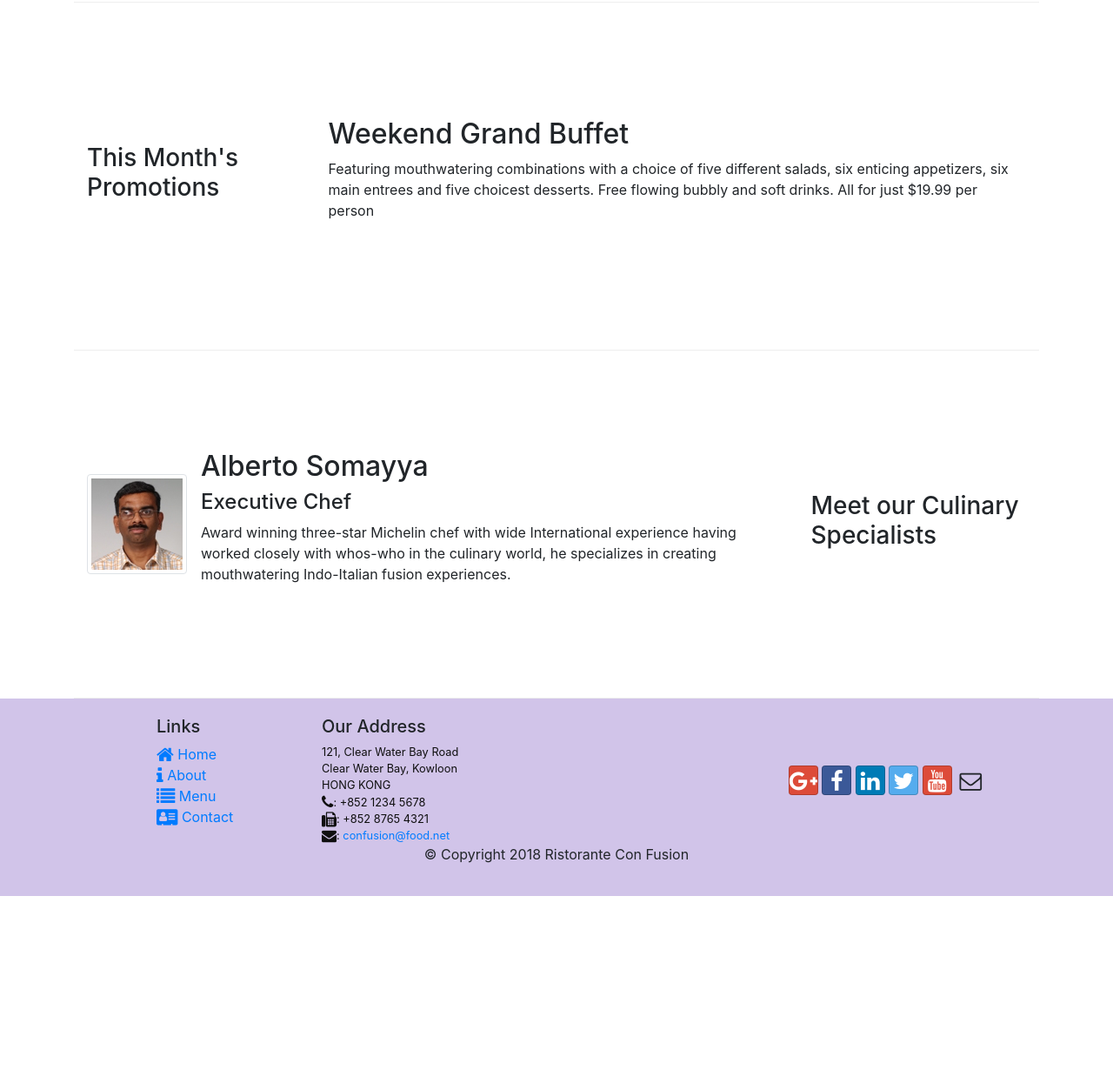
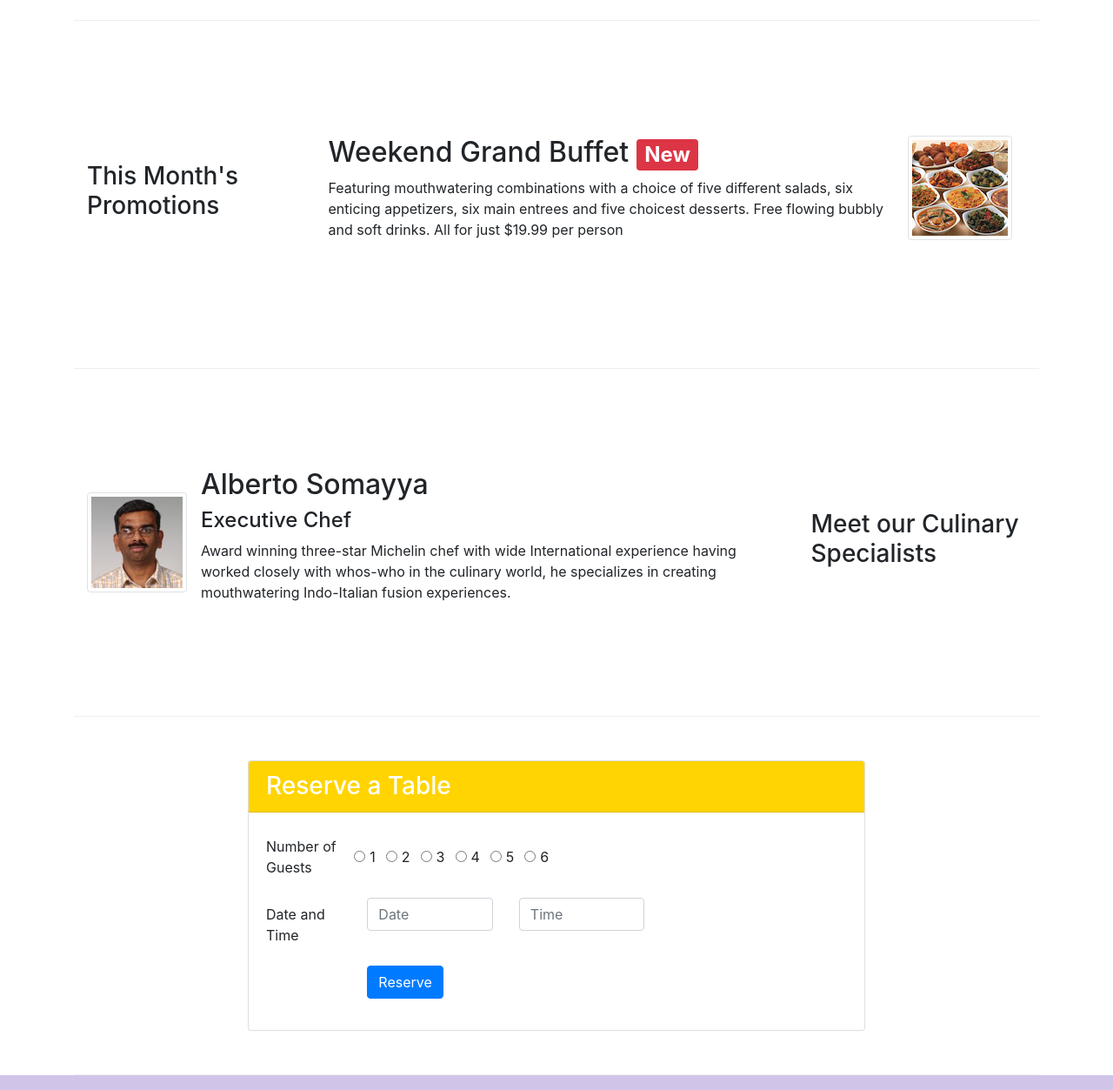
Before and after one commit to Rahulj06/Bootstrap, a website: page index.html in a window 1280 px wide. Shown: the part 660-1913 px from the top of the page at 87% size. Before the commit the page ends 1690 px from the top, so only its background shows below. Drawn offline with nearby package versions, Linux system fonts and the light colour scheme.

Commit message:
Assignment2_Reserve Table

```diff
--- a/index.html
+++ b/index.html
@@ -36,12 +36,17 @@
     <header class="jumbotron">
         <div class="container">
             <div class="row row-header">
-                <div class="col-12 col-sm-7">
+                <div class="col-12 col-sm-6">
                     <h1>Ristorante con Fusion</h1>
                     <p>We take inspiration from the World's best cuisines, and create a unique fusion experience. Our lipsmacking creations will tickle your culinary senses!</p>
                 </div>
-                <div class="col-12 col-sm align-self-center">
+                <div class="offset-3 col-6 col-sm-3 offset-sm-0 align-self-center">
                     <img src="img/logo.png" class="img-fluid">
+                </div>
+                <div class="col-12 col-sm-3 align-self-center">
+                    <button type="submit" class="btn btn-block btn-primary" onclick="window.location.href='#reserveTable'" style="background-color: #f5bd1f;">
+                        Reserve Table
+                    </button>
                 </div>
             </div>
         </div>
@@ -58,7 +63,9 @@
                         src="img/uthappizza.png" alt="uthappizza">
                         <div class="media-body">
                             <h2 class="mt-0">Uthappizza <span class="badge badge-danger">HOT</span> <span class="badge badge-pill badge-secondary">$4.99</span></h2>
+                            <div class="d-none d-sm-block">
                             <p>A unique combination of Indian Uthappam (pancake) and Italian pizza, topped with Cerignola olives, ripe vine cherry tomatoes, Vidalia onion, Guntur chillies and Buffalo Paneer.</p>
+                            </div>
                         </div>
                 </div>
             </div>
@@ -70,8 +77,16 @@
                 <h3>This Month's Promotions</h3>
             </div>
             <div class="col col-sm col-md">
-                <h2>Weekend Grand Buffet</h2>
-                <p>Featuring mouthwatering combinations with a choice of five different salads, six enticing appetizers, six main entrees and five choicest desserts. Free flowing bubbly and soft drinks. All for just $19.99 per person </p>
+                <div class="media">
+                        <div class="media-body">
+                            <h2 class="mt-0">Weekend Grand Buffet <span class="badge badge-danger">New</span></h2>
+                            <div class="d-none d-sm-block">
+                            <p>Featuring mouthwatering combinations with a choice of five different salads, six enticing appetizers, six main entrees and five choicest desserts. Free flowing bubbly and soft drinks. All for just $19.99 per person </p>
+                            </div>
+                        </div>
+                        <img class="d-flex mr-3 img-thumbnail align-items-center"
+                        src="img/buffet.png" alt="buffet">
+                </div>
             </div>
         </div>
 
@@ -86,10 +101,71 @@
                 <div class="media-body">
                     <h2>Alberto Somayya</h2>
                     <h4>Executive Chef</h4>
+                    <div class="d-none d-sm-block">
                     <p>Award winning three-star Michelin chef with wide International experience having worked closely with whos-who in the culinary world, he specializes in creating mouthwatering Indo-Italian fusion experiences. </p>
+                    </div>
                 </div>
                 </div>
             </div>
+        </div>
+
+        <div class="row row-content align-items-center">
+            <div class="col-sm-8 offset-sm-2">
+                <form id="reserveTable">
+                <div class="card">
+                    <h3 class="card-header text-white" style="background-color: #FFD400;">Reserve a Table</h3>
+                    <div class="card-body">
+
+                        <div class="form-group row">
+                            <label for="guests" class="col-12 col-md-2 col-form-label">Number of Guests</label>
+                                <div class="form-check offset-1 offset-sm-0 form-check-inline">
+                                    <input class="form-check-input" type="radio" name="inlineRadioOptions" id="inlineRadio1" value="option1">
+                                    <label class="form-check-label" for="inlineRadio1">1</label>
+                                </div>
+                                <div class="form-check form-check-inline">
+                                    <input class="form-check-input" type="radio" name="inlineRadioOptions" id="inlineRadio2" value="option2">
+                                    <label class="form-check-label" for="inlineRadio2">2</label>
+                                </div>
+                                <div class="form-check form-check-inline">
+                                    <input class="form-check-input" type="radio" name="inlineRadioOptions" id="inlineRadio3" value="option3">
+                                    <label class="form-check-label" for="inlineRadio3">3</label>
+                                </div>
+                                <div class="form-check form-check-inline">
+                                    <input class="form-check-input" type="radio" name="inlineRadioOptions" id="inlineRadio1" value="option1">
+                                    <label class="form-check-label" for="inlineRadio1">4</label>
+                                </div>
+                                <div class="form-check form-check-inline">
+                                    <input class="form-check-input" type="radio" name="inlineRadioOptions" id="inlineRadio2" value="option2">
+                                    <label class="form-check-label" for="inlineRadio2">5</label>
+                                </div>
+                                <div class="form-check form-check-inline">
+                                    <input class="form-check-input" type="radio" name="inlineRadioOptions" id="inlineRadio3" value="option3">
+                                    <label class="form-check-label" for="inlineRadio3">6</label>
+                                </div>
+                        </div>
+
+                        <div class="form-group row">
+                            <label for="date" class="col-12 col-md-2 col-form-label">Date and Time</label>
+                            <div class="col-6 col-md-3">
+                                <input type="datetime" class="form-control" id="date" name="date" placeholder="Date">
+                            </div>
+                            <div class="col-6 col-md-3">
+                                <input type="datetime" class="form-control" id="time" name="time" placeholder="Time">
+                            </div>
+                        </div>
+
+                        <div class="form-group row">
+                            <div class="offset-md-2 col-md-10">
+                                <button type="submit" class="btn btn-primary">
+                                    Reserve
+                                </button>
+                            </div>
+                        </div>
+
+                    </div>
+                </div>
+            </div>
+        </form>
         </div>
     </div>
 
```
Also changed, not shown: about.html (+8 -0 lines).
